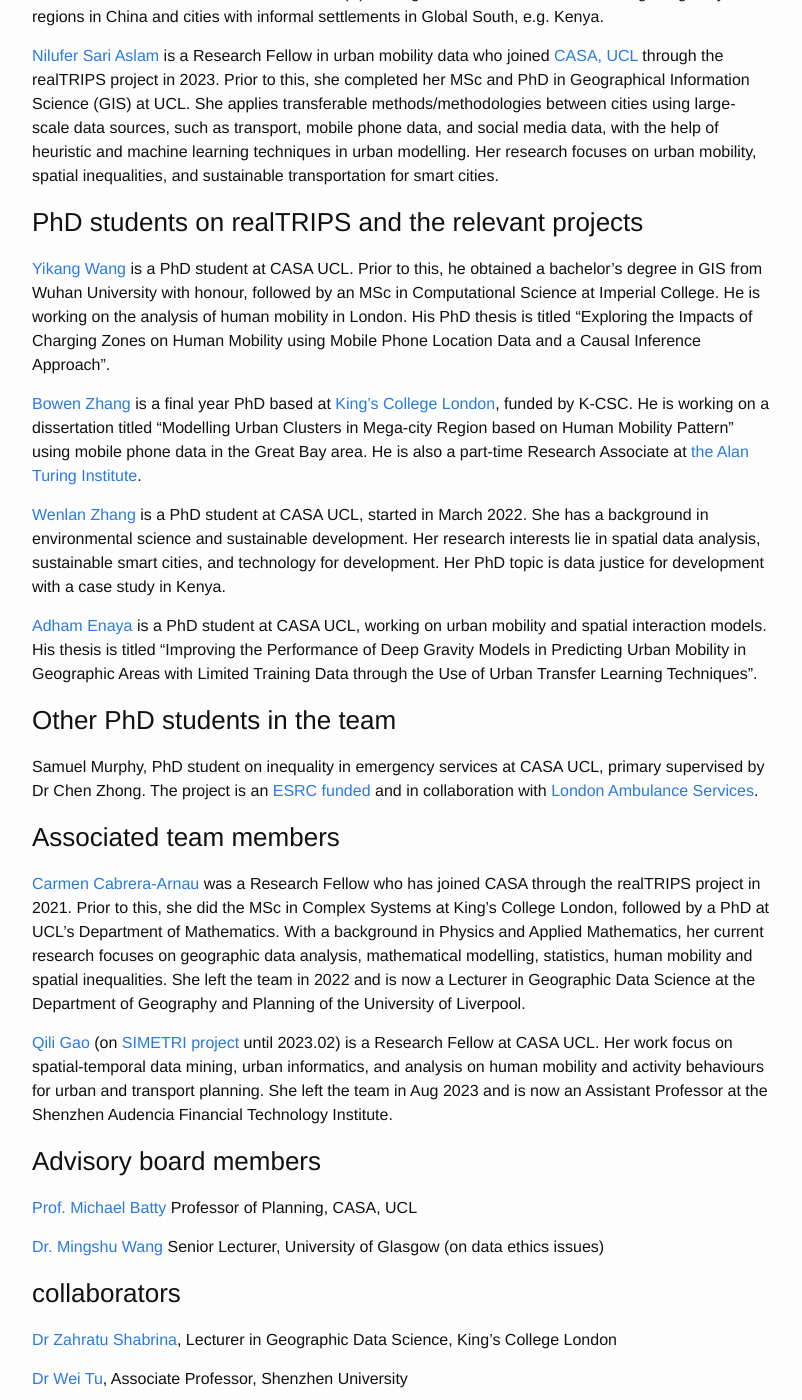
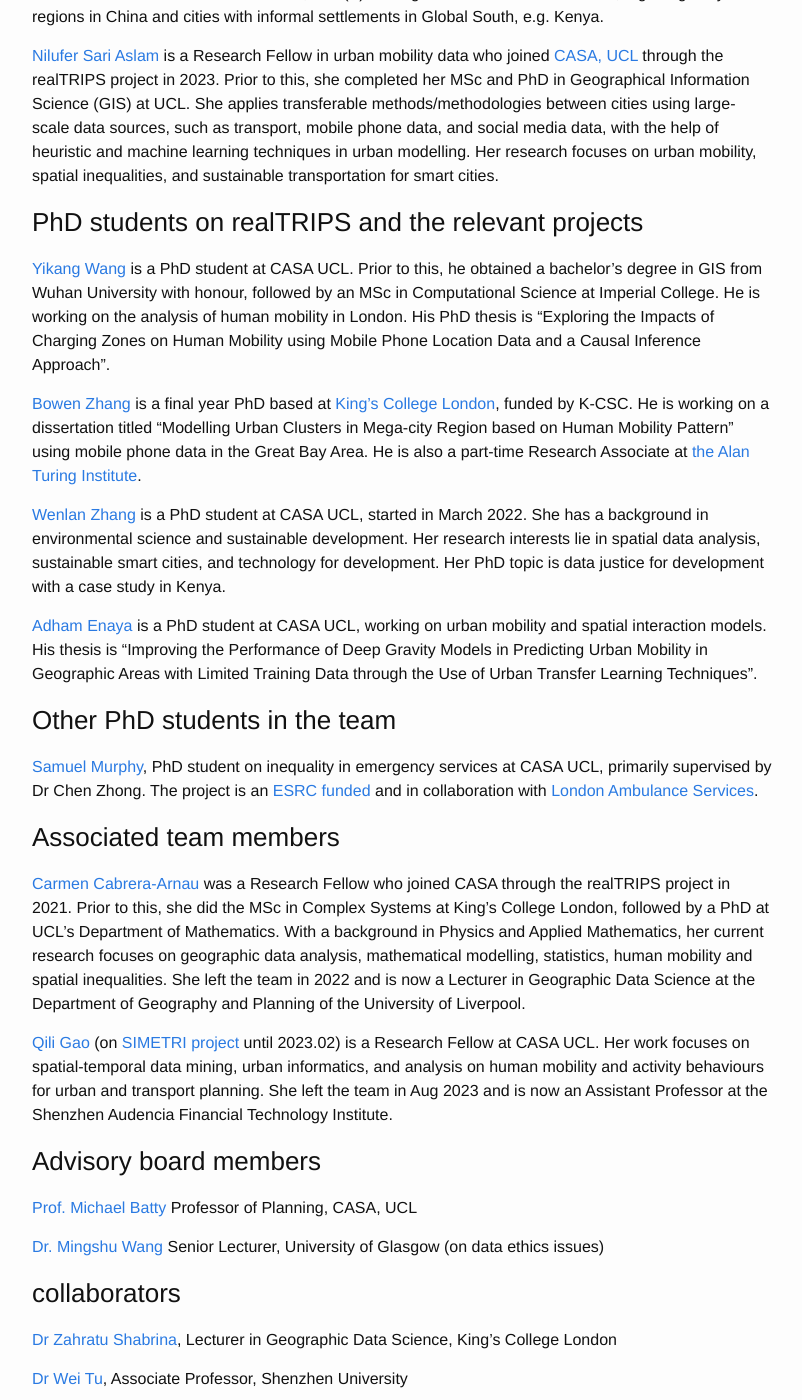
Before and after one commit to c-zhong-ucl-ac-uk/realTRIPS, a Jekyll site: the page built from team.md, in a window 1280 px wide and 1400 px high, scrolled down 343 px. Shown: the whole window, without its empty margins (238-1040 px from the left). Built offline with Jekyll 4.4.1, drawn with Linux system fonts in a browser that asks for light colours; our own code applies the rules of GitHub Pages for plain Markdown files.

Commit message:
Update team.md

```diff
--- a/team.md
+++ b/team.md
@@ -14,22 +14,22 @@
 
 ### PhD students on realTRIPS and the relevant projects
 
-[Yikang Wang](https://yikang.site/) is a PhD student at CASA UCL. Prior to this, he obtained a bachelor’s degree in GIS from Wuhan University with honour, followed by an MSc in Computational Science at Imperial College. He is working on the analysis of human mobility in London. His PhD thesis is titled "Exploring the Impacts of Charging Zones on Human Mobility using Mobile Phone Location Data and a Causal Inference Approach".
+[Yikang Wang](https://yikang.site/) is a PhD student at CASA UCL. Prior to this, he obtained a bachelor’s degree in GIS from Wuhan University with honour, followed by an MSc in Computational Science at Imperial College. He is working on the analysis of human mobility in London. His PhD thesis is "Exploring the Impacts of Charging Zones on Human Mobility using Mobile Phone Location Data and a Causal Inference Approach".
 
-[Bowen Zhang](https://bowenzhang.org/) is a final year PhD based at [King's College London](https://www.kcl.ac.uk/geography), funded by K-CSC. He is working on a dissertation titled “Modelling Urban Clusters in Mega-city Region based on Human Mobility Pattern” using mobile phone data in the Great Bay area. He is also a part-time Research Associate at [the Alan Turing Institute](https://www.turing.ac.uk/).
+[Bowen Zhang](https://bowenzhang.org/) is a final year PhD based at [King's College London](https://www.kcl.ac.uk/geography), funded by K-CSC. He is working on a dissertation titled “Modelling Urban Clusters in Mega-city Region based on Human Mobility Pattern” using mobile phone data in the Great Bay Area. He is also a part-time Research Associate at [the Alan Turing Institute](https://www.turing.ac.uk/).
 
 [Wenlan Zhang](http://www.zhangwenlan.com/) is a PhD student at CASA UCL, started in March 2022. She has a background in environmental science and sustainable development. Her research interests lie in spatial data analysis, sustainable smart cities, and technology for development. Her PhD topic is data justice for development with a case study in Kenya.
 
-[Adham Enaya](https://www.ucl.ac.uk/bartlett/casa/adham-enaya) is a PhD student at CASA UCL, working on urban mobility and spatial interaction models. His thesis is titled "Improving the Performance of Deep Gravity Models in Predicting Urban Mobility in Geographic Areas with Limited Training Data through the Use of Urban Transfer Learning Techniques".
+[Adham Enaya](https://www.ucl.ac.uk/bartlett/casa/adham-enaya) is a PhD student at CASA UCL, working on urban mobility and spatial interaction models. His thesis is "Improving the Performance of Deep Gravity Models in Predicting Urban Mobility in Geographic Areas with Limited Training Data through the Use of Urban Transfer Learning Techniques".
 
 ### Other PhD students in the team
-Samuel Murphy, PhD student on inequality in emergency services at CASA UCL, primary supervised by Dr Chen Zhong. The project is an [ESRC funded](https://ubel-dtp.ac.uk/) and in collaboration with [London Ambulance Services](https://www.londonambulance.nhs.uk/).
+[Samuel Murphy](https://www.linkedin.com/in/sam-murphy-4a8570171/?originalSubdomain=uk), PhD student on inequality in emergency services at CASA UCL, primarily supervised by Dr Chen Zhong. The project is an [ESRC funded](https://ubel-dtp.ac.uk/) and in collaboration with [London Ambulance Services](https://www.londonambulance.nhs.uk/).
 
 ### Associated team members
 
-[Carmen Cabrera-Arnau](https://www.ucl.ac.uk/~ucahcca/) was a Research Fellow who has joined CASA through the realTRIPS project in 2021. Prior to this, she did the MSc in Complex Systems at King's College London, followed by a PhD at UCL's Department of Mathematics. With a background in Physics and Applied Mathematics, her current research focuses on geographic data analysis, mathematical modelling, statistics, human mobility and spatial inequalities. She left the team in 2022 and is now a Lecturer in Geographic Data Science at the Department of Geography and Planning of the University of Liverpool.
+[Carmen Cabrera-Arnau](https://www.ucl.ac.uk/~ucahcca/) was a Research Fellow who joined CASA through the realTRIPS project in 2021. Prior to this, she did the MSc in Complex Systems at King's College London, followed by a PhD at UCL's Department of Mathematics. With a background in Physics and Applied Mathematics, her current research focuses on geographic data analysis, mathematical modelling, statistics, human mobility and spatial inequalities. She left the team in 2022 and is now a Lecturer in Geographic Data Science at the Department of Geography and Planning of the University of Liverpool.
 
-[Qili Gao](https://www.gaoqili.cn/) (on [SIMETRI project](https://simetri.uk/about-the-project) until 2023.02) is a Research Fellow at CASA UCL. Her work focus on spatial-temporal data mining, urban informatics, and analysis on human mobility and activity behaviours for urban and transport planning. She left the team in Aug 2023 and is now an Assistant Professor at the Shenzhen Audencia Financial Technology Institute.
+[Qili Gao](https://www.gaoqili.cn/) (on [SIMETRI project](https://simetri.uk/about-the-project) until 2023.02) is a Research Fellow at CASA UCL. Her work focuses on spatial-temporal data mining, urban informatics, and analysis on human mobility and activity behaviours for urban and transport planning. She left the team in Aug 2023 and is now an Assistant Professor at the Shenzhen Audencia Financial Technology Institute.
 
 
 ### Advisory board members
```
